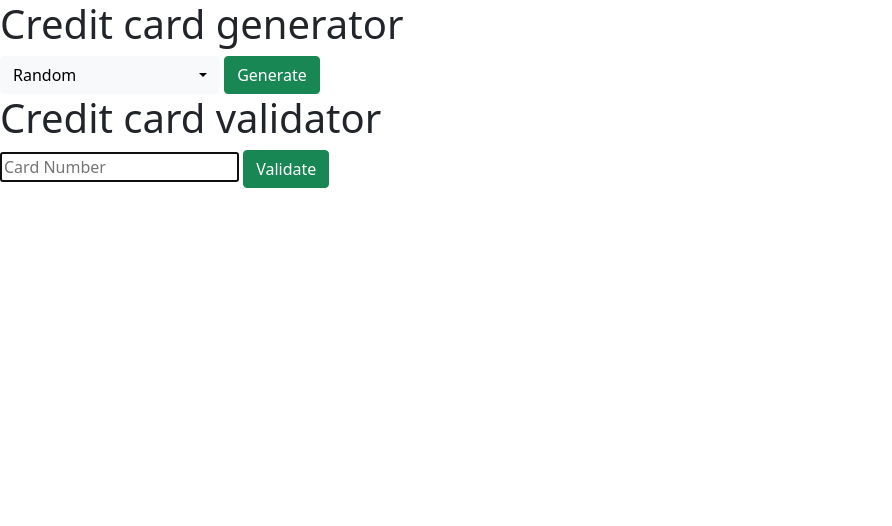
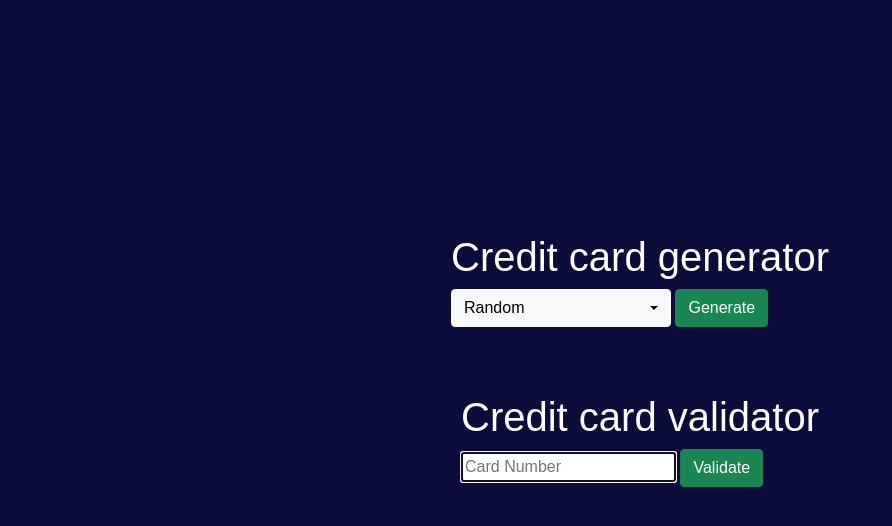
Before and after one commit to themm1/Credit-Number-Generator, a Flask app: page / in a window 1280 px wide. Shown: the top 526 px of the page, without its empty margins (0-892 px from the left). Run offline with Flask 2, Linux system fonts and the light colour scheme; some libraries are stand-ins or nearby versions.

Commit message:
basic styles.css

```diff
--- /dev/null
+++ b/static/styles.css
@@ -0,0 +1,21 @@
+body {
+    font-family: Arial, Helvetica, sans-serif;
+    background-color: rgb(11, 12, 58);
+    color: white;
+}
+
+#generate_div > * {
+    position: absolute;
+    top: 35%;
+    left: 50%;
+    margin-right: -50%;
+    transform: translate(-50%, -50%);
+}
+
+#validate_div > * {
+    position: absolute;
+    top: 55%;
+    left: 50%;
+    margin-right: -50%;
+    transform: translate(-50%, -50%);
+}
--- a/templates/index.html
+++ b/templates/index.html
@@ -3,15 +3,16 @@
     <head>
         <link href="https://cdn.jsdelivr.net/npm/bootstrap@5.0.0-beta2/dist/css/bootstrap.min.css" rel="stylesheet" integrity="sha384-BmbxuPwQa2lc/FVzBcNJ7UAyJxM6wuqIj61tLrc4wSX0szH/Ev+nYRRuWlolflfl" crossorigin="anonymous">
         <link rel="stylesheet" href="https://cdn.jsdelivr.net/npm/bootstrap-select@1.13.14/dist/css/bootstrap-select.min.css">
+        <link rel="stylesheet" type="text/css" href="../static/styles.css">
         <script src="https://ajax.googleapis.com/ajax/libs/jquery/3.1.0/jquery.min.js"></script>
         <title>Credit</title>
         <script src="../static/js/script.js"></script>
     </head>
 
     <body>
-
-        <h1>Credit card generator</h1>
+        <div id="generate_div">
             <form id="generate" action="/generate" method="POST">
+                <h1 class="title">Credit card generator</h1>
 
                 <select name="brand" id="brand" class="selectpicker">
                     <option>Random</option>
@@ -23,16 +24,19 @@
 
             </form>
             <div id="generatedNumber"></div>
+        </div>
 
+        <div id="validate_div">
 
-        <h1>Credit card validator</h1>
             <form id="validate" action="/validate" method="POST">
+                <h1 class="title">Credit card validator</h1>
 
                 <input name="number" id="number" type="text" placeholder="Card Number" autofocus>
                 <input type="submit" value="Validate" class="btn btn-success">
 
             </form>
             <div id="validatedNumber"></div>
+        </div>
 
     <script src="https://cdnjs.cloudflare.com/ajax/libs/popper.js/1.14.3/umd/popper.min.js" integrity="sha384-ZMP7rVo3mIykV+2+9J3UJ46jBk0WLaUAdn689aCwoqbBJiSnjAK/l8WvCWPIPm49" crossorigin="anonymous"></script>
     <script src="https://stackpath.bootstrapcdn.com/bootstrap/4.1.3/js/bootstrap.min.js" integrity="sha384-ChfqqxuZUCnJSK3+MXmPNIyE6ZbWh2IMqE241rYiqJxyMiZ6OW/JmZQ5stwEULTy" crossorigin="anonymous"></script>
```
Lines whose indentation alone changed are shown as unchanged.
